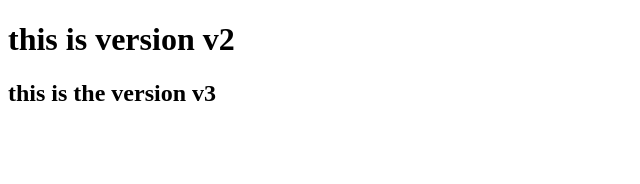
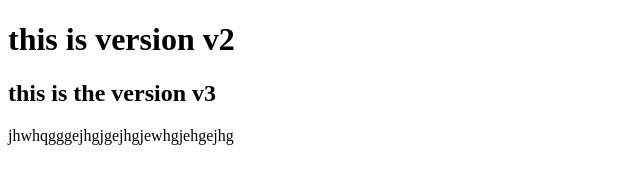
Before and after one commit to sanikasonawane18/myrepo, a plain HTML site: page index.html in a window 1280 px wide. Shown: the whole page, without its empty margins (0-640 px from the left). Drawn offline with Linux system fonts and the light colour scheme.

Commit message:
this is the v4

```diff
--- a/index.html
+++ b/index.html
@@ -9,4 +9,5 @@
     <h1>this is version v2</h1>
     <h2>this is the version v3</h2>
 </body>
+jhwhqgggejhgjgejhgjewhgjehgejhg
 </html>
```
